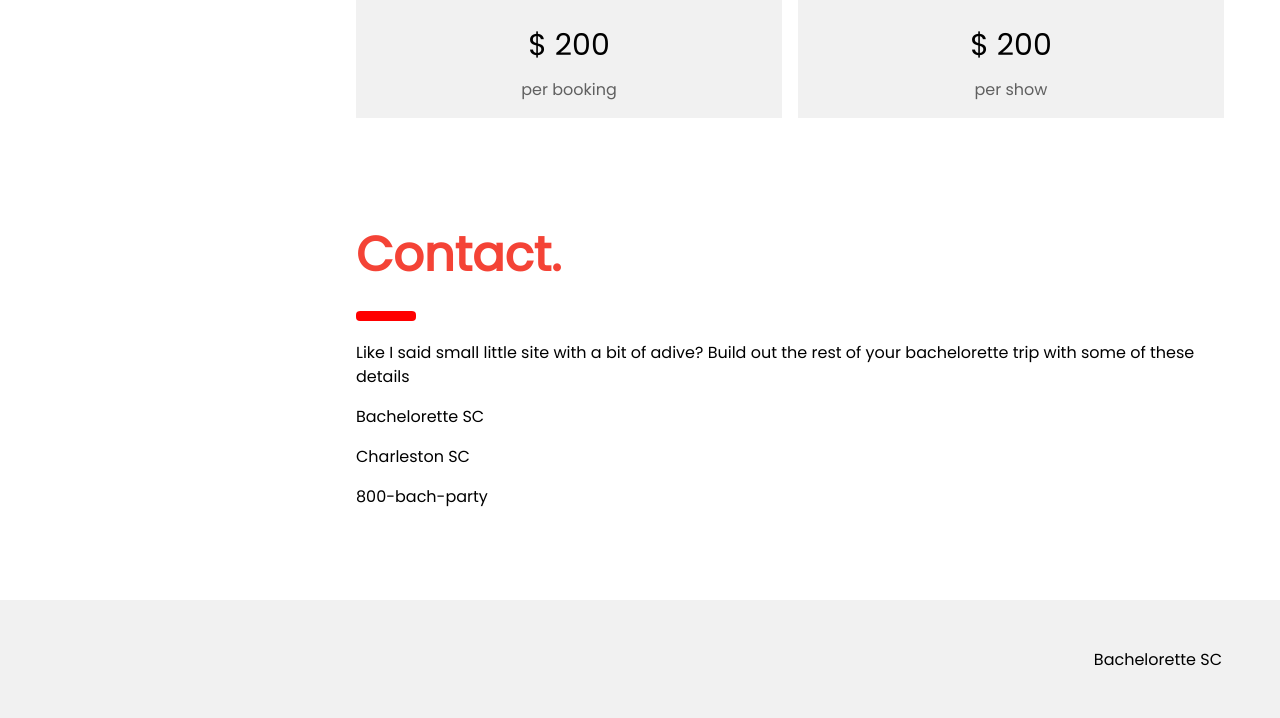
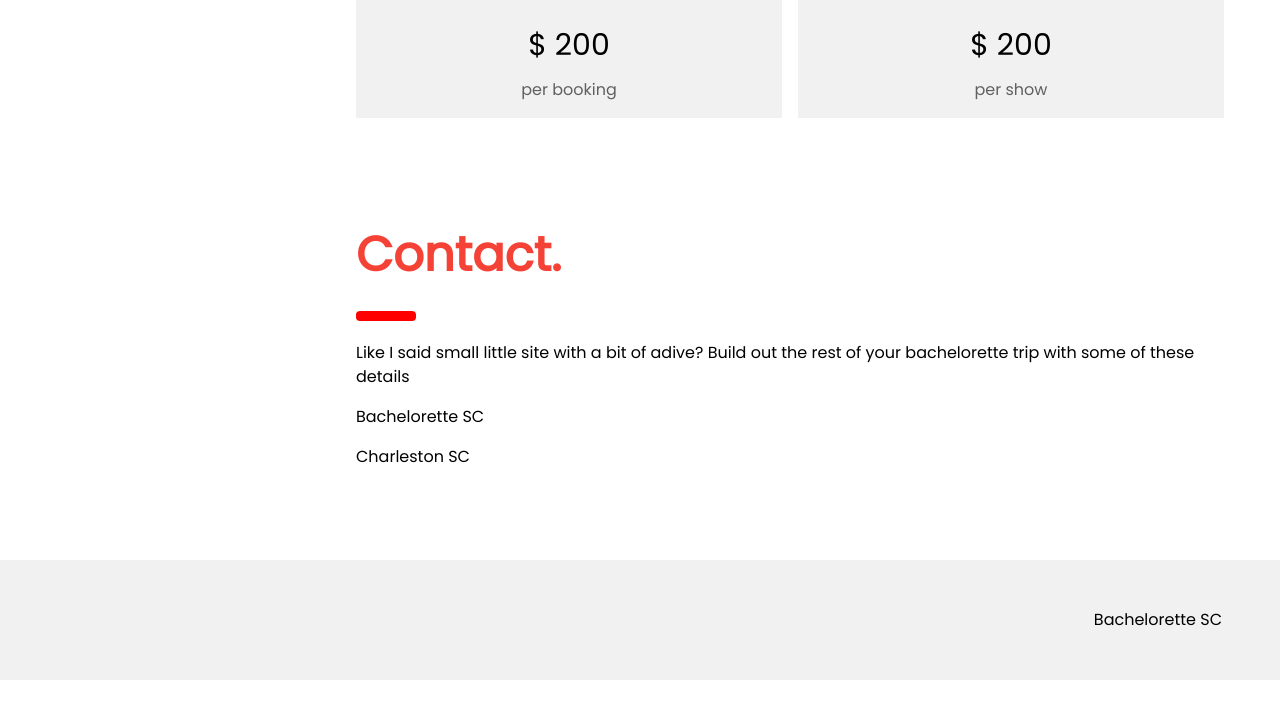
Before and after one commit to michaelatyourplace/pleasersonline, a plain HTML site: page index.html in a window 1280 px wide. Shown: the part 3499-4217 px from the top of the page. After the commit the page ends 4179 px from the top, so only its background shows below. Drawn offline with nearby package versions, Linux system fonts and the light colour scheme.

Commit message:
Update index.html

```diff
--- a/index.html
+++ b/index.html
@@ -238,7 +238,7 @@ body {font-size:16px;}
         <div>Charleston SC</div>
       </div>
       <div class="w3-section">
-        <div>800-bach-party</div>
+        <div></div>
       </div>
   </div>
 
```
